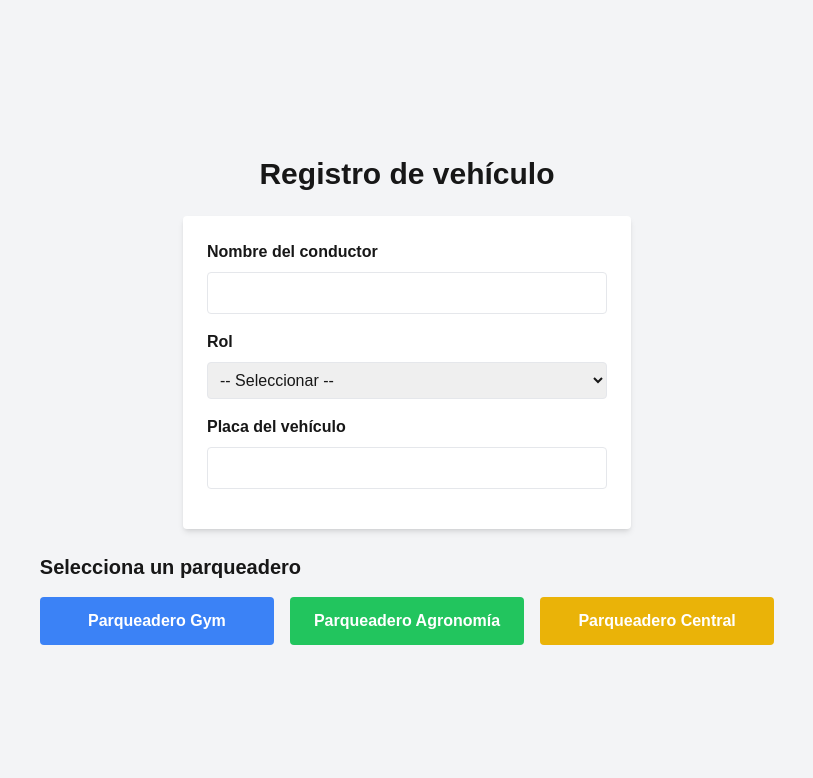
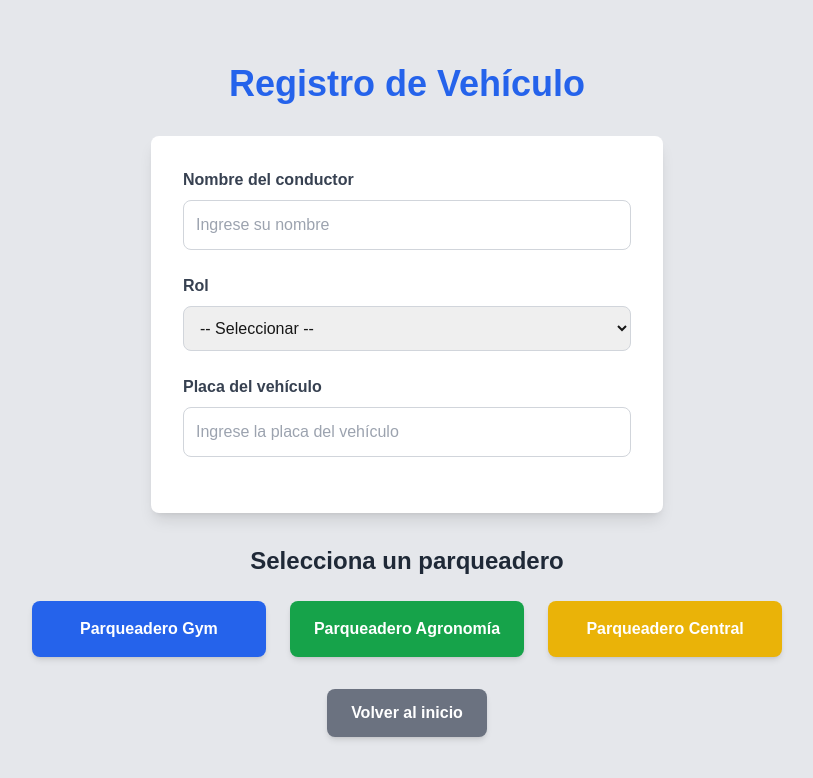
Before and after one commit to BrayanOrtigoza07/parqueaderivirtual, a Next.js app: page /registro in a window 1280 px wide. Shown: the top 778 px of the page, without its empty margins (233-1046 px from the left). Built offline with nearby package versions, Linux system fonts and the light colour scheme.

Commit message:
Integración35

```diff
--- a/app/registro/page.tsx
+++ b/app/registro/page.tsx
@@ -31,27 +31,32 @@ export default function Registro() {
   };
 
   return (
-    <div className="min-h-screen bg-gray-100 flex flex-col items-center justify-center">
-      <h1 className="text-3xl font-bold mb-6">Registro de vehículo</h1>
-      <form className="bg-white p-6 rounded shadow-md w-full max-w-md">
-        <div className="mb-4">
-          <label className="block font-semibold mb-2">Nombre del conductor</label>
+    <div className="min-h-screen bg-gray-200 flex flex-col items-center justify-center px-4">
+      {/* Título */}
+      <h1 className="text-4xl font-extrabold text-blue-600 mb-8 text-center">
+        Registro de Vehículo
+      </h1>
+      {/* Formulario */}
+      <form className="bg-white shadow-lg p-8 rounded-lg w-full max-w-lg">
+        <div className="mb-6">
+          <label className="block font-semibold mb-2 text-gray-700">Nombre del conductor</label>
           <input
             type="text"
             name="name"
             value={formData.name}
             onChange={handleInputChange}
-            className="w-full p-2 border rounded"
+            className="w-full p-3 border border-gray-300 rounded-lg focus:outline-none focus:ring-2 focus:ring-blue-500"
+            placeholder="Ingrese su nombre"
             required
           />
         </div>
-        <div className="mb-4">
-          <label className="block font-semibold mb-2">Rol</label>
+        <div className="mb-6">
+          <label className="block font-semibold mb-2 text-gray-700">Rol</label>
           <select
             name="role"
             value={formData.role}
             onChange={handleInputChange}
-            className="w-full p-2 border rounded"
+            className="w-full p-3 border border-gray-300 rounded-lg focus:outline-none focus:ring-2 focus:ring-blue-500"
             required
           >
             <option value="">-- Seleccionar --</option>
@@ -60,41 +65,52 @@ export default function Registro() {
             <option value="administrativo">Administrativo</option>
           </select>
         </div>
-        <div className="mb-4">
-          <label className="block font-semibold mb-2">Placa del vehículo</label>
+        <div className="mb-6">
+          <label className="block font-semibold mb-2 text-gray-700">Placa del vehículo</label>
           <input
             type="text"
             name="plate"
             value={formData.plate}
             onChange={handleInputChange}
-            className="w-full p-2 border rounded"
+            className="w-full p-3 border border-gray-300 rounded-lg focus:outline-none focus:ring-2 focus:ring-blue-500"
+            placeholder="Ingrese la placa del vehículo"
             required
           />
         </div>
       </form>
-      <div className="mt-6">
-        <h2 className="text-xl font-bold mb-4">Selecciona un parqueadero</h2>
-        <div className="grid grid-cols-1 sm:grid-cols-3 gap-4">
+      {/* Botones de parqueaderos */}
+      <div className="mt-8 text-center">
+        <h2 className="text-2xl font-bold text-gray-800 mb-6">Selecciona un parqueadero</h2>
+        <div className="grid grid-cols-1 sm:grid-cols-3 gap-6">
           <button
             onClick={() => handleParkingLotSelect('gym')}
-            className="px-6 py-3 bg-blue-500 text-white font-semibold rounded hover:bg-blue-600"
+            className="px-6 py-4 bg-blue-600 text-white font-semibold rounded-lg shadow-md hover:bg-blue-700 transition-transform transform hover:scale-105"
           >
             Parqueadero Gym
           </button>
           <button
             onClick={() => handleParkingLotSelect('agronomia')}
-            className="px-6 py-3 bg-green-500 text-white font-semibold rounded hover:bg-green-600"
+            className="px-6 py-4 bg-green-600 text-white font-semibold rounded-lg shadow-md hover:bg-green-700 transition-transform transform hover:scale-105"
           >
             Parqueadero Agronomía
           </button>
           <button
             onClick={() => handleParkingLotSelect('central')}
-            className="px-6 py-3 bg-yellow-500 text-white font-semibold rounded hover:bg-yellow-600"
+            className="px-6 py-4 bg-yellow-500 text-white font-semibold rounded-lg shadow-md hover:bg-yellow-600 transition-transform transform hover:scale-105"
           >
             Parqueadero Central
           </button>
         </div>
       </div>
+      {/* Botón para regresar */}
+      <div className="mt-8">
+        <button
+          onClick={() => router.push('/')}
+          className="px-6 py-3 bg-gray-500 text-white font-bold rounded-lg shadow-md hover:bg-gray-600 transition-transform transform hover:scale-105"
+        >
+          Volver al inicio
+        </button>
+      </div>
     </div>
   );
 }
```
